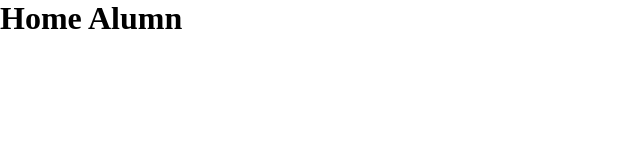
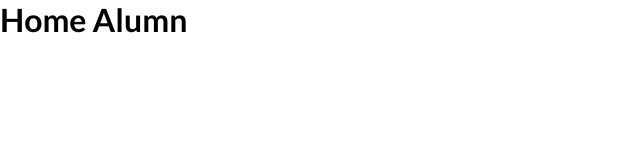
Before and after one commit to El-Guerrero-Jaguar/Frontend, a React app: page / in a window 1280 px wide. Shown: the top 160 px of the page, without its empty margins (0-640 px from the left). Built offline with nearby package versions, Linux system fonts and the light colour scheme.

Commit message:
[Add] Fonts

```diff
--- a/public/index.html
+++ b/public/index.html
@@ -4,6 +4,9 @@
 <head>
   <meta charset="UTF-8">
   <meta name="viewport" content="width=device-width, initial-scale=1.0">
+  <link rel="preconnect" href="https://fonts.gstatic.com" />
+  <link href="https://fonts.googleapis.com/css2?family=Bebas+Neue&family=Lato:wght@400;700&display=swap"
+    rel="stylesheet" />
   <title>Document</title>
 </head>
 
--- /dev/null
+++ b/src/assets/styles/_vars.scss
@@ -0,0 +1,2 @@
+$font-bebas: 'Bebas Neue', cursive;
+$font-lato: 'Lato', sans-serif;
--- a/src/assets/styles/main.scss
+++ b/src/assets/styles/main.scss
@@ -1,3 +1,5 @@
+@import './vars';
+
 * {
   margin: 0;
   padding: 0;
@@ -6,6 +8,7 @@
 
 html {
   font-size: 62.5%;
+  font-family: $font-lato;
 }
 
 body {
```
